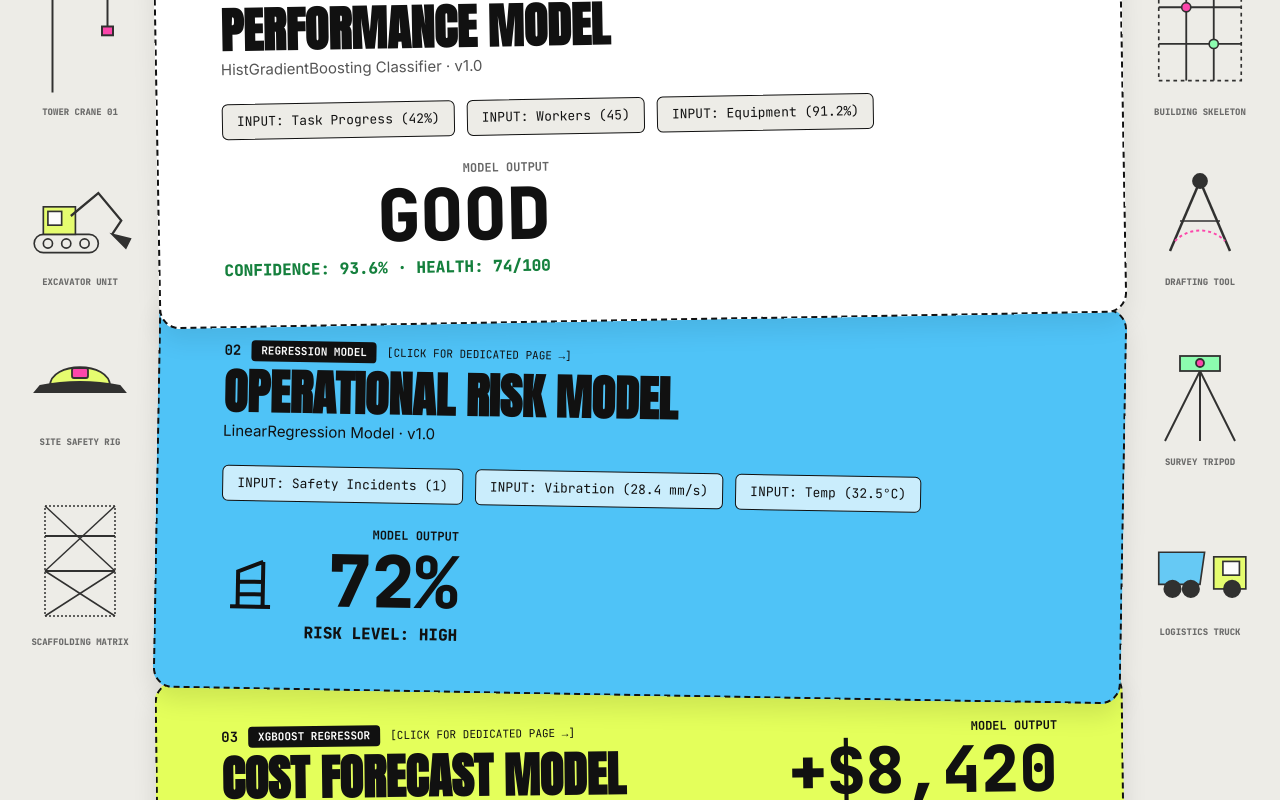
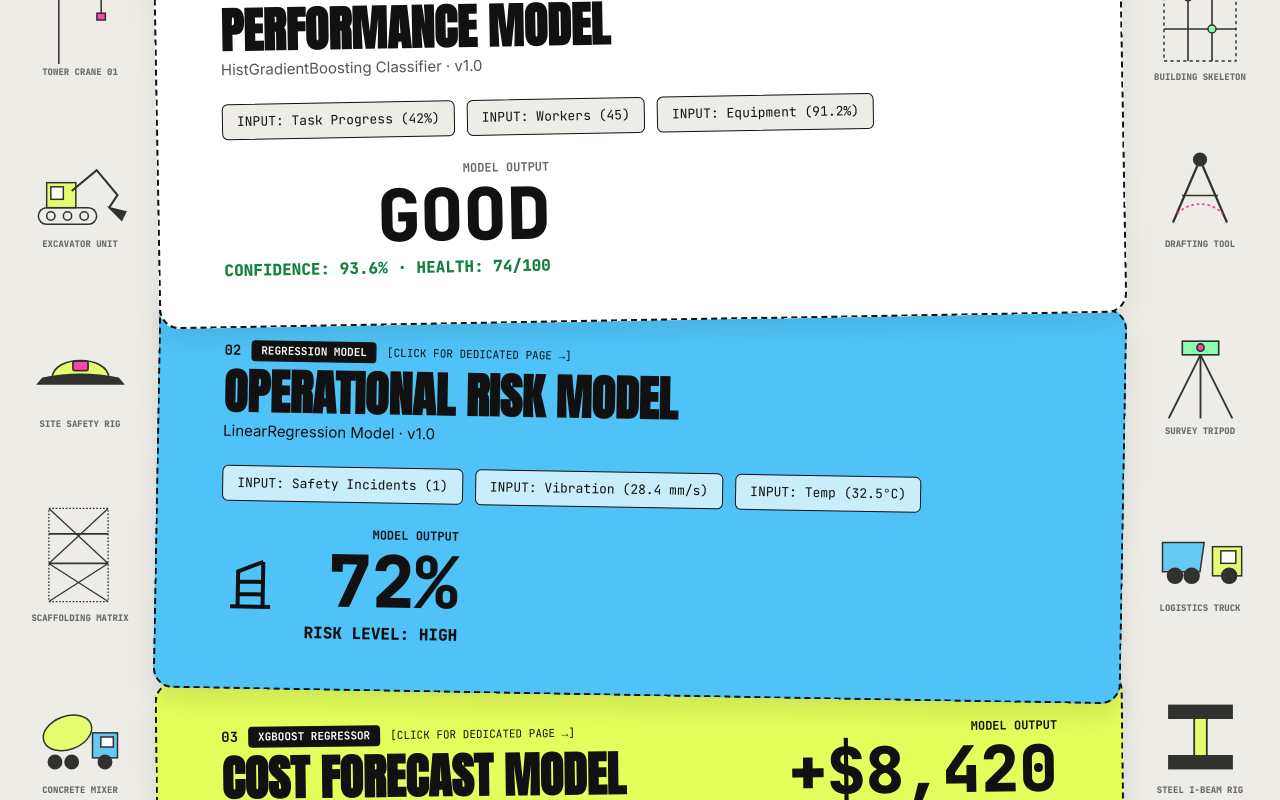
Before and after one commit to shubham392007-sketch/ConArk_Systems, a React (Vite) app in the folder frontend/: page / in a window 1280 px wide. Shown: the part 600-1400 px from the top of the page. Built offline with nearby package versions, Linux system fonts and the light colour scheme; no server answers.

Commit message:
feat(ui): align 5 construction vector SVGs 1-to-1 beside each of the 5 cards including Cards 04 and 05

```diff
--- a/frontend/src/pages/CommandCenter.tsx
+++ b/frontend/src/pages/CommandCenter.tsx
@@ -182,12 +182,12 @@ export const CommandCenter: React.FC = () => {
       {/* 3-COLUMN MAIN LAYOUT: EXTREME LEFT SVGS (120px) | EXPANDED WIDE CARDS (1fr) | EXTREME RIGHT SVGS (120px) */}
       <div style={{ display: 'grid', gridTemplateColumns: '120px 1fr 120px', gap: '16px', alignItems: 'start', marginBottom: '44px' }}>
 
-        {/* EXTREME LEFT MARGIN COLUMN: SHIFTED FLUSH BESIDE THE 5 CARDS */}
-        <div style={{ display: 'flex', flexDirection: 'column', gap: '48px', paddingTop: '20px', alignItems: 'center', opacity: 0.85 }}>
+        {/* EXTREME LEFT MARGIN COLUMN: 5 SVGS MAPPED 1-TO-1 BESIDE ALL 5 CARDS */}
+        <div style={{ display: 'flex', flexDirection: 'column', gap: '42px', paddingTop: '20px', alignItems: 'center', opacity: 0.85 }}>
 
-          {/* 1. Tower Crane SVG */}
-          <div style={{ textAlign: 'center' }}>
-            <svg width="110" height="150" viewBox="0 0 100 130" fill="none" stroke="#111111" strokeWidth="1.8">
+          {/* SVG 1: Tower Crane (Beside Card 01 Performance) */}
+          <div style={{ textAlign: 'center', height: '140px', display: 'flex', flexDirection: 'column', justifyContent: 'center' }}>
+            <svg width="100" height="110" viewBox="0 0 100 130" fill="none" stroke="#111111" strokeWidth="1.8">
               <line x1="25" y1="130" x2="25" y2="10" />
               <line x1="25" y1="10" x2="95" y2="10" />
               <line x1="10" y1="20" x2="25" y2="10" />
@@ -200,12 +200,12 @@ export const CommandCenter: React.FC = () => {
               <rect x="70" y="70" width="10" height="8" fill="#FF2AA1" stroke="#111111" />
               <rect x="5" y="15" width="12" height="12" fill="#111111" />
             </svg>
-            <span style={{ fontSize: '9px', fontFamily: 'JetBrains Mono, monospace', fontWeight: '800', color: '#555', display: 'block', marginTop: '4px' }}>TOWER CRANE 01</span>
+            <span style={{ fontSize: '9px', fontFamily: 'JetBrains Mono, monospace', fontWeight: '800', color: '#555', display: 'block', marginTop: '2px' }}>TOWER CRANE 01</span>
           </div>
 
-          {/* 2. Heavy Excavator Machine SVG */}
-          <div style={{ textAlign: 'center' }}>
-            <svg width="110" height="100" viewBox="0 0 120 100" fill="none" stroke="#111111" strokeWidth="1.8">
+          {/* SVG 2: Heavy Excavator (Beside Card 02 Risk) */}
+          <div style={{ textAlign: 'center', height: '140px', display: 'flex', flexDirection: 'column', justifyContent: 'center' }}>
+            <svg width="100" height="90" viewBox="0 0 120 100" fill="none" stroke="#111111" strokeWidth="1.8">
               <rect x="10" y="70" width="70" height="20" rx="10" fill="#EDECE7" />
               <circle cx="25" cy="80" r="5" />
               <circle cx="45" cy="80" r="5" />
@@ -215,22 +215,22 @@ export const CommandCenter: React.FC = () => {
               <path d="M50 50 L80 25 L105 55 L95 70" strokeWidth="2.5" />
               <path d="M95 70 L115 75 L110 85 Z" fill="#111111" />
             </svg>
-            <span style={{ fontSize: '9px', fontFamily: 'JetBrains Mono, monospace', fontWeight: '800', color: '#555', display: 'block', marginTop: '4px' }}>EXCAVATOR UNIT</span>
+            <span style={{ fontSize: '9px', fontFamily: 'JetBrains Mono, monospace', fontWeight: '800', color: '#555', display: 'block', marginTop: '2px' }}>EXCAVATOR UNIT</span>
           </div>
 
-          {/* 3. Safety Helmet Icon */}
-          <div style={{ textAlign: 'center' }}>
-            <svg width="100" height="90" viewBox="0 0 100 90" fill="none" stroke="#111111" strokeWidth="1.8">
+          {/* SVG 3: Safety Helmet (Beside Card 03 Cost) */}
+          <div style={{ textAlign: 'center', height: '140px', display: 'flex', flexDirection: 'column', justifyContent: 'center' }}>
+            <svg width="95" height="85" viewBox="0 0 100 90" fill="none" stroke="#111111" strokeWidth="1.8">
               <path d="M20 50 C20 25, 80 25, 80 50 Z" fill="#E4FF5B" stroke="#111111" />
               <path d="M10 50 Q50 42 90 50 L95 56 L5 56 Z" fill="#111111" />
               <rect x="42" y="32" width="16" height="10" fill="#FF2AA1" rx="2" />
             </svg>
-            <span style={{ fontSize: '9px', fontFamily: 'JetBrains Mono, monospace', fontWeight: '800', color: '#555', display: 'block', marginTop: '4px' }}>SITE SAFETY RIG</span>
+            <span style={{ fontSize: '9px', fontFamily: 'JetBrains Mono, monospace', fontWeight: '800', color: '#555', display: 'block', marginTop: '2px' }}>SITE SAFETY RIG</span>
           </div>
 
-          {/* 4. Scaffolding Structure SVG */}
-          <div style={{ textAlign: 'center' }}>
-            <svg width="100" height="130" viewBox="0 0 100 130" fill="none" stroke="#111111" strokeWidth="1.5">
+          {/* SVG 4: Scaffolding Matrix (Beside Card 04 Time) */}
+          <div style={{ textAlign: 'center', height: '140px', display: 'flex', flexDirection: 'column', justifyContent: 'center' }}>
+            <svg width="95" height="110" viewBox="0 0 100 130" fill="none" stroke="#111111" strokeWidth="1.5">
               <rect x="15" y="10" width="70" height="110" strokeDasharray="2 2" />
               <line x1="15" y1="40" x2="85" y2="40" strokeWidth="2" />
               <line x1="15" y1="75" x2="85" y2="75" strokeWidth="2" />
@@ -239,8 +239,22 @@ export const CommandCenter: React.FC = () => {
               <line x1="15" y1="75" x2="85" y2="120" />
               <line x1="85" y1="75" x2="15" y2="120" />
             </svg>
-            <span style={{ fontSize: '9px', fontFamily: 'JetBrains Mono, monospace', fontWeight: '800', color: '#555', display: 'block', marginTop: '4px' }}>SCAFFOLDING MATRIX</span>
+            <span style={{ fontSize: '9px', fontFamily: 'JetBrains Mono, monospace', fontWeight: '800', color: '#555', display: 'block', marginTop: '2px' }}>SCAFFOLDING MATRIX</span>
           </div>
+
+          {/* SVG 5: Concrete Mixer Truck (Beside Card 05 Space Optimization) */}
+          <div style={{ textAlign: 'center', height: '140px', display: 'flex', flexDirection: 'column', justifyContent: 'center' }}>
+            <svg width="100" height="90" viewBox="0 0 120 100" fill="none" stroke="#111111" strokeWidth="1.8">
+              <ellipse cx="45" cy="45" rx="30" ry="20" transform="rotate(-20 45 45)" fill="#E4FF5B" stroke="#111111" />
+              <rect x="75" y="45" width="30" height="30" fill="#4FC3F7" stroke="#111111" />
+              <rect x="85" y="50" width="15" height="12" fill="#FFFFFF" stroke="#111111" />
+              <circle cx="30" cy="80" r="8" fill="#111111" />
+              <circle cx="50" cy="80" r="8" fill="#111111" />
+              <circle cx="90" cy="80" r="8" fill="#111111" />
+            </svg>
+            <span style={{ fontSize: '9px', fontFamily: 'JetBrains Mono, monospace', fontWeight: '800', color: '#555', display: 'block', marginTop: '2px' }}>CONCRETE MIXER</span>
+          </div>
+
         </div>
 
         {/* CENTER COLUMN: EXPANDED UNIFORM 5-MODEL STACKED CARD DECK */}
@@ -543,12 +557,12 @@ export const CommandCenter: React.FC = () => {
           </div>
         </div>
 
-        {/* EXTREME RIGHT MARGIN COLUMN: SHIFTED FLUSH BESIDE THE 5 CARDS */}
-        <div style={{ display: 'flex', flexDirection: 'column', gap: '48px', paddingTop: '20px', alignItems: 'center', opacity: 0.85 }}>
+        {/* EXTREME RIGHT MARGIN COLUMN: 5 SVGS MAPPED 1-TO-1 BESIDE ALL 5 CARDS */}
+        <div style={{ display: 'flex', flexDirection: 'column', gap: '42px', paddingTop: '20px', alignItems: 'center', opacity: 0.85 }}>
 
-          {/* 1. Structural Building Blueprint Skeleton SVG */}
-          <div style={{ textAlign: 'center' }}>
-            <svg width="110" height="150" viewBox="0 0 120 150" fill="none" stroke="#111111" strokeWidth="1.8">
+          {/* SVG 1: Structural Building Skeleton (Beside Card 01 Performance) */}
+          <div style={{ textAlign: 'center', height: '140px', display: 'flex', flexDirection: 'column', justifyContent: 'center' }}>
+            <svg width="100" height="120" viewBox="0 0 120 150" fill="none" stroke="#111111" strokeWidth="1.8">
               <rect x="15" y="20" width="90" height="120" strokeDasharray="4 4" fill="#EDECE7" />
               <line x1="15" y1="60" x2="105" y2="60" strokeWidth="2" />
               <line x1="15" y1="100" x2="105" y2="100" strokeWidth="2" />
@@ -557,36 +571,36 @@ export const CommandCenter: React.FC = () => {
               <circle cx="45" cy="60" r="5" fill="#FF2AA1" />
               <circle cx="75" cy="100" r="5" fill="#7CFFA6" stroke="#111" />
             </svg>
-            <span style={{ fontSize: '9px', fontFamily: 'JetBrains Mono, monospace', fontWeight: '800', color: '#555', display: 'block', marginTop: '4px' }}>BUILDING SKELETON</span>
+            <span style={{ fontSize: '9px', fontFamily: 'JetBrains Mono, monospace', fontWeight: '800', color: '#555', display: 'block', marginTop: '2px' }}>BUILDING SKELETON</span>
           </div>
 
-          {/* 2. Architect Drafting Compass SVG */}
-          <div style={{ textAlign: 'center' }}>
-            <svg width="110" height="100" viewBox="0 0 110 100" fill="none" stroke="#111111" strokeWidth="1.8">
+          {/* SVG 2: Architect Drafting Compass (Beside Card 02 Risk) */}
+          <div style={{ textAlign: 'center', height: '140px', display: 'flex', flexDirection: 'column', justifyContent: 'center' }}>
+            <svg width="100" height="90" viewBox="0 0 110 100" fill="none" stroke="#111111" strokeWidth="1.8">
               <line x1="55" y1="15" x2="25" y2="85" strokeWidth="2.5" />
               <line x1="55" y1="15" x2="85" y2="85" strokeWidth="2.5" />
               <circle cx="55" cy="15" r="7" fill="#111111" />
               <line x1="35" y1="55" x2="75" y2="55" strokeWidth="1.5" />
               <path d="M 30 75 A 35 35 0 0 1 80 75" strokeDasharray="3 3" stroke="#FF2AA1" strokeWidth="2" />
             </svg>
-            <span style={{ fontSize: '9px', fontFamily: 'JetBrains Mono, monospace', fontWeight: '800', color: '#555', display: 'block', marginTop: '4px' }}>DRAFTING TOOL</span>
+            <span style={{ fontSize: '9px', fontFamily: 'JetBrains Mono, monospace', fontWeight: '800', color: '#555', display: 'block', marginTop: '2px' }}>DRAFTING TOOL</span>
           </div>
 
-          {/* 3. Surveying Tripod SVG */}
-          <div style={{ textAlign: 'center' }}>
-            <svg width="100" height="110" viewBox="0 0 100 110" fill="none" stroke="#111111" strokeWidth="1.8">
+          {/* SVG 3: Surveying Tripod (Beside Card 03 Cost) */}
+          <div style={{ textAlign: 'center', height: '140px', display: 'flex', flexDirection: 'column', justifyContent: 'center' }}>
+            <svg width="95" height="100" viewBox="0 0 100 110" fill="none" stroke="#111111" strokeWidth="1.8">
               <line x1="50" y1="35" x2="15" y2="105" strokeWidth="2" />
               <line x1="50" y1="35" x2="50" y2="105" strokeWidth="2" />
               <line x1="50" y1="35" x2="85" y2="105" strokeWidth="2" />
               <rect x="30" y="20" width="40" height="15" fill="#7CFFA6" stroke="#111111" />
               <circle cx="50" cy="27" r="4" fill="#FF2AA1" />
             </svg>
-            <span style={{ fontSize: '9px', fontFamily: 'JetBrains Mono, monospace', fontWeight: '800', color: '#555', display: 'block', marginTop: '4px' }}>SURVEY TRIPOD</span>
+            <span style={{ fontSize: '9px', fontFamily: 'JetBrains Mono, monospace', fontWeight: '800', color: '#555', display: 'block', marginTop: '2px' }}>SURVEY TRIPOD</span>
           </div>
 
-          {/* 4. Concrete Dump Truck SVG */}
-          <div style={{ textAlign: 'center' }}>
-            <svg width="110" height="100" viewBox="0 0 120 90" fill="none" stroke="#111111" strokeWidth="1.8">
+          {/* SVG 4: Concrete Dump Truck (Beside Card 04 Time) */}
+          <div style={{ textAlign: 'center', height: '140px', display: 'flex', flexDirection: 'column', justifyContent: 'center' }}>
+            <svg width="100" height="90" viewBox="0 0 120 90" fill="none" stroke="#111111" strokeWidth="1.8">
               <rect x="75" y="35" width="35" height="35" fill="#E4FF5B" stroke="#111111" />
               <rect x="85" y="40" width="18" height="15" fill="#FFFFFF" stroke="#111111" />
               <path d="M15 30 L65 30 L60 65 L15 65 Z" fill="#4FC3F7" stroke="#111111" />
@@ -594,8 +608,19 @@ export const CommandCenter: React.FC = () => {
               <circle cx="50" cy="70" r="9" fill="#111111" />
               <circle cx="95" cy="70" r="9" fill="#111111" />
             </svg>
-            <span style={{ fontSize: '9px', fontFamily: 'JetBrains Mono, monospace', fontWeight: '800', color: '#555', display: 'block', marginTop: '4px' }}>LOGISTICS TRUCK</span>
+            <span style={{ fontSize: '9px', fontFamily: 'JetBrains Mono, monospace', fontWeight: '800', color: '#555', display: 'block', marginTop: '2px' }}>LOGISTICS TRUCK</span>
           </div>
+
+          {/* SVG 5: Structural Steel I-Beam Rig (Beside Card 05 Space Optimization) */}
+          <div style={{ textAlign: 'center', height: '140px', display: 'flex', flexDirection: 'column', justifyContent: 'center' }}>
+            <svg width="95" height="90" viewBox="0 0 100 100" fill="none" stroke="#111111" strokeWidth="2">
+              <rect x="15" y="15" width="70" height="14" fill="#111111" />
+              <rect x="15" y="71" width="70" height="14" fill="#111111" />
+              <rect x="43" y="29" width="14" height="42" fill="#E4FF5B" stroke="#111111" />
+            </svg>
+            <span style={{ fontSize: '9px', fontFamily: 'JetBrains Mono, monospace', fontWeight: '800', color: '#555', display: 'block', marginTop: '2px' }}>STEEL I-BEAM RIG</span>
+          </div>
+
         </div>
 
       </div>
```
